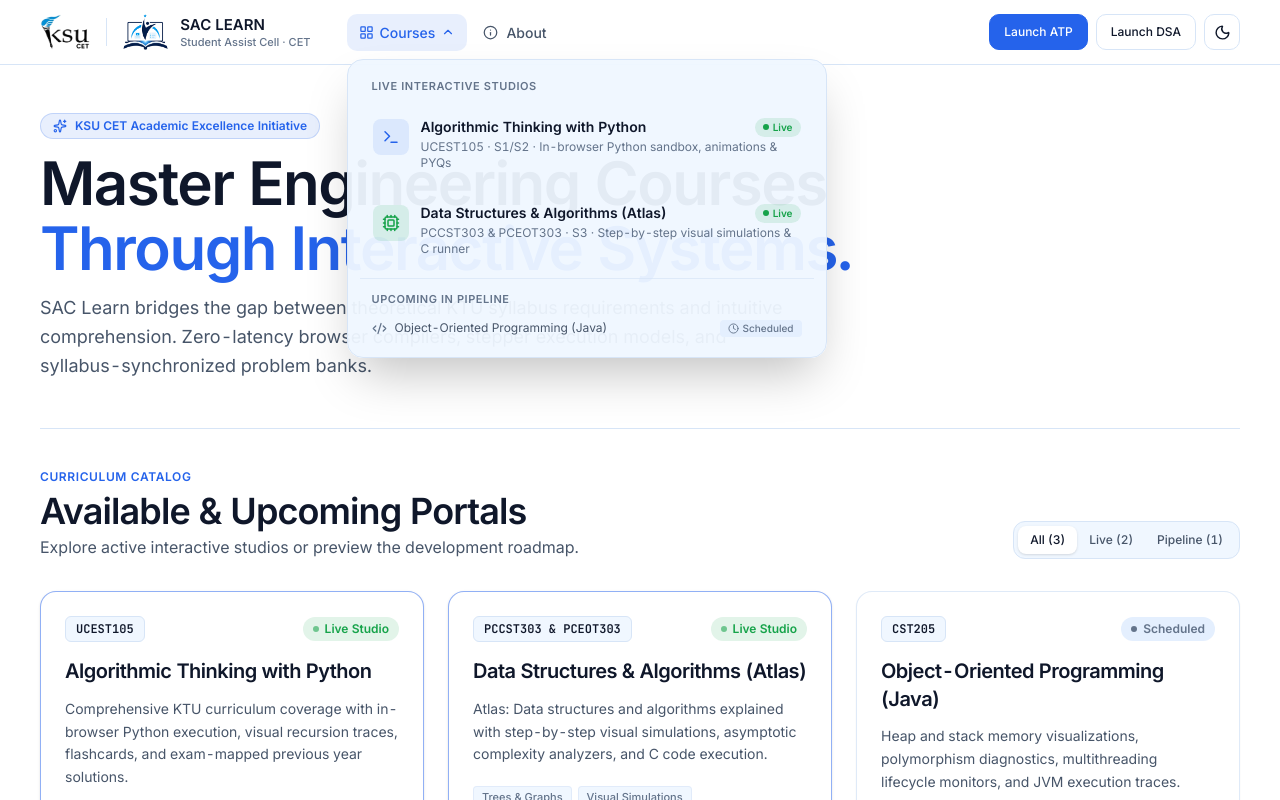
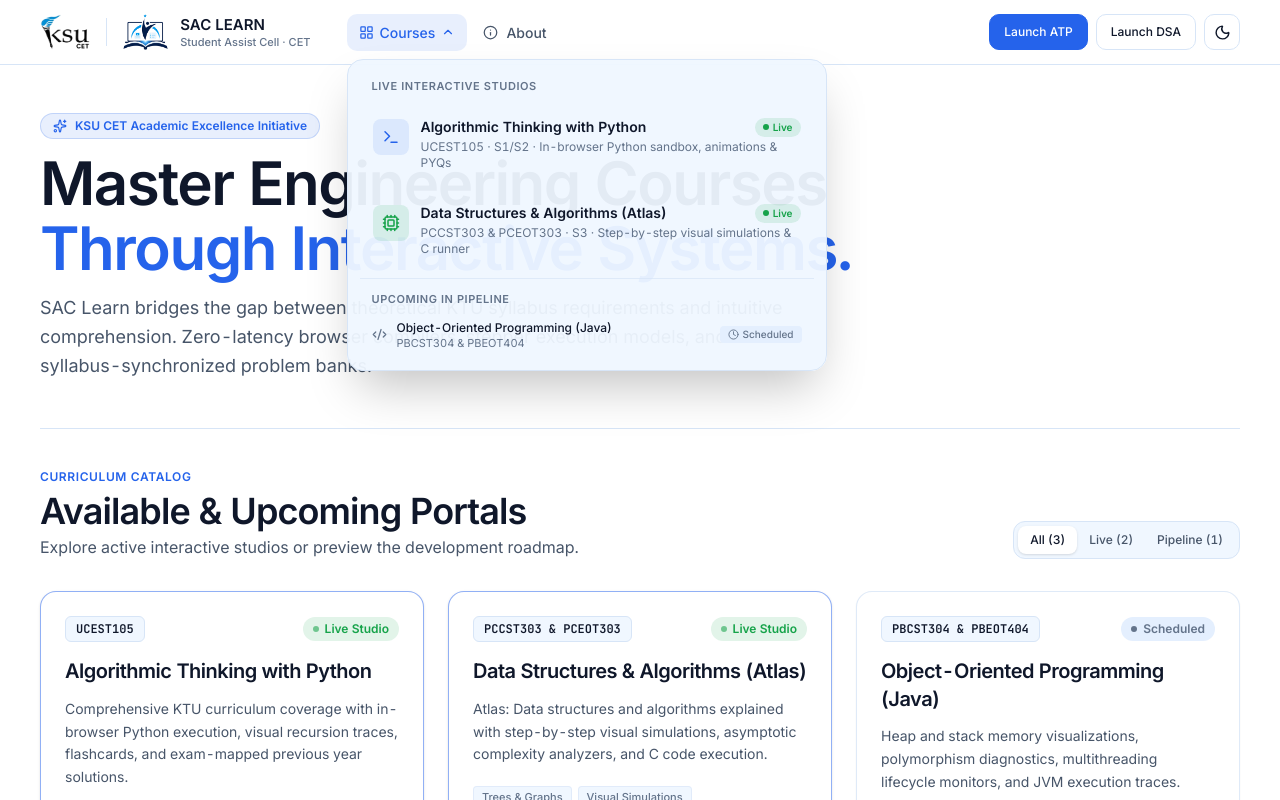
Before and after one commit to mareomanoj6/saclearn, a React (Vite) app: page / in a window 1280 px wide. Both pictures are taken after a click on the button "Courses". Shown: the top 800 px of the page. Built offline with nearby package versions, Linux system fonts and the light colour scheme.

Commit message:
feat: update OOP Java course codes to PBCST304 & PBEOT404 in navbar and catalog cards

```diff
--- a/src/components/Navbar.tsx
+++ b/src/components/Navbar.tsx
@@ -137,11 +137,14 @@ export function Navbar({ section }: { section: string }) {
                       Upcoming in Pipeline
                     </div>
                     <div className="flex items-center justify-between px-3 py-2 text-xs text-muted">
-                      <div className="flex items-center gap-2">
-                        <Code2 size={15} className="text-subtle" />
-                        <span>Object-Oriented Programming (Java)</span>
+                      <div className="flex items-center gap-2.5">
+                        <Code2 size={15} className="text-subtle shrink-0" />
+                        <div className="min-w-0">
+                          <span className="block font-medium text-fg">Object-Oriented Programming (Java)</span>
+                          <span className="block text-[11px] text-subtle">PBCST304 & PBEOT404</span>
+                        </div>
                       </div>
-                      <span className="inline-flex items-center gap-1 text-[10px] font-medium px-2 py-0.5 rounded bg-surface-2 text-subtle">
+                      <span className="inline-flex items-center gap-1 text-[10px] font-medium px-2 py-0.5 rounded bg-surface-2 text-subtle shrink-0">
                         <Clock size={11} />
                         Scheduled
                       </span>
--- a/src/data/courses.ts
+++ b/src/data/courses.ts
@@ -59,7 +59,7 @@ export const COURSES: CourseItem[] = [
   },
   {
     id: 'oop',
-    code: 'CST205',
+    code: 'PBCST304 & PBEOT404',
     title: 'Object-Oriented Programming (Java)',
     semester: 'S3',
     scheme: 'KTU 2024 Scheme',
```
